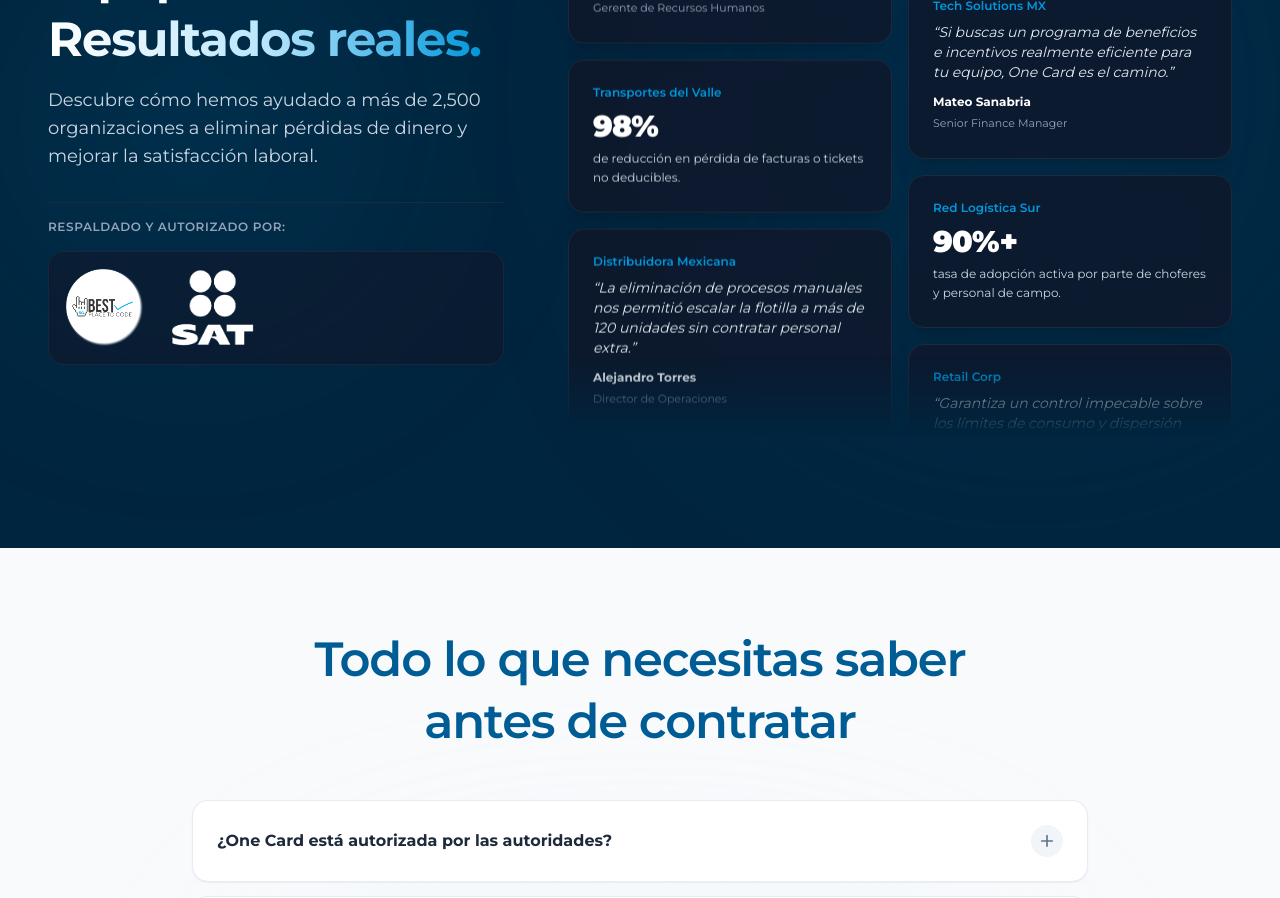
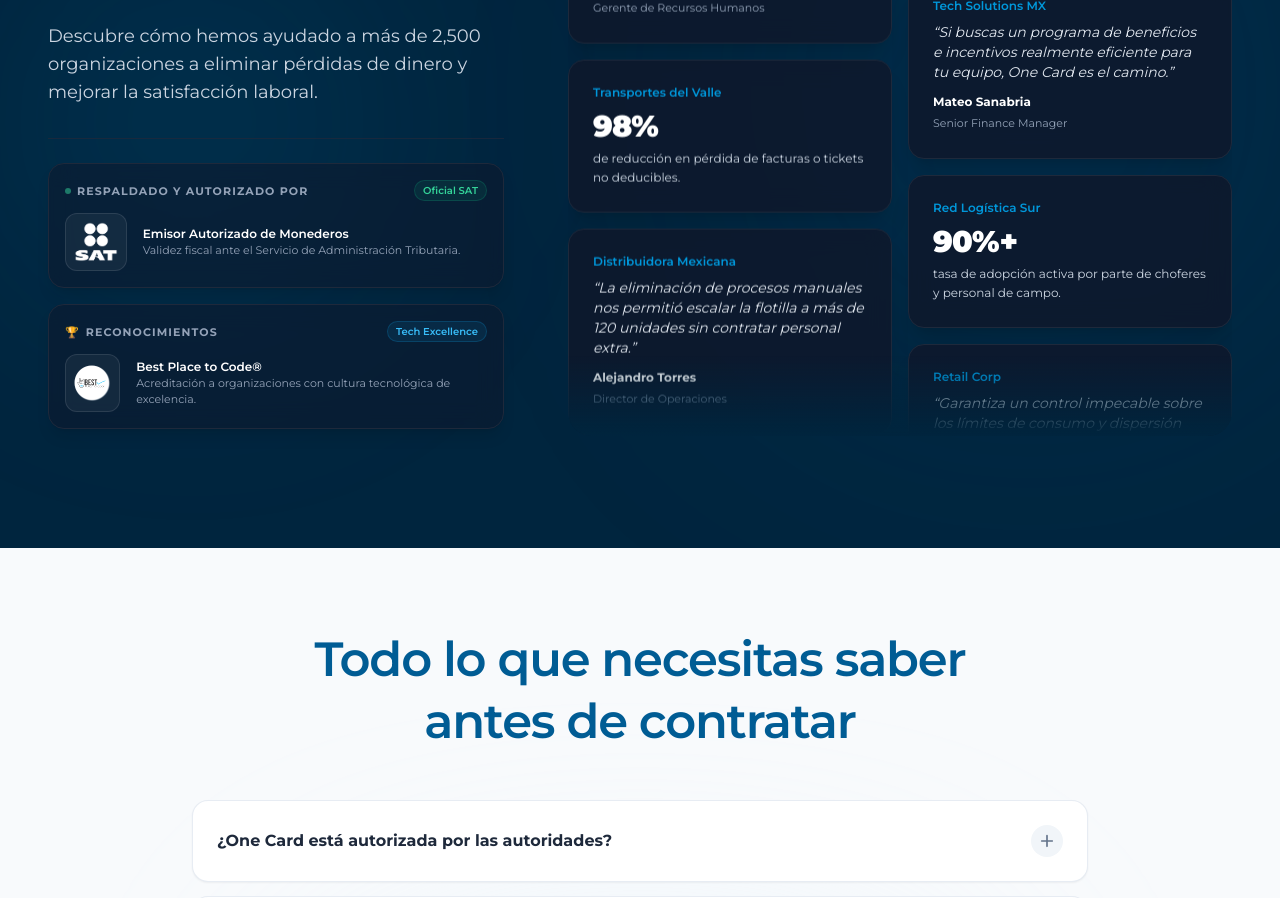
Before and after one commit to jhon-henao13/onecard-wireframe-landing, a React (Vite) app: page / in a window 1280 px wide. Shown: the part 7420-8318 px from the top of the page. Built offline with nearby package versions, Linux system fonts and the light colour scheme.

Commit message:
feat: 2 sections in bloque de sellos in TestimonialsMarquee section

```diff
--- a/src/components/TestimonialsMarquee.jsx
+++ b/src/components/TestimonialsMarquee.jsx
@@ -131,28 +131,72 @@
           </div>
 
           {/* Bloque de Sellos / Certificaciones */}
-          <div className="pt-4 border-t border-slate-800 space-y-4">
-            <p className="text-xs font-semibold text-slate-400 uppercase tracking-wider">
-              Respaldado y Autorizado Por:
-            </p>
-            <div className="flex flex-wrap items-center gap-6 bg-slate-900/60 p-4 rounded-2xl border border-slate-800/80 backdrop-blur-sm">
-              <img
-                src={bestPlaceLogo}
-                alt="Best Place to Code"
-                className="h-20 w-auto object-contain brightness-110 hover:scale-105 transition-transform"
-              />
-              <img
-                src={satLogo}
-                alt="SAT Autorizado"
-                className="h-20 w-auto object-contain brightness-110 hover:scale-105 transition-transform"
-              />
-              {/* <img
-                src={cnbvLogo}
-                alt="Regulado CNBV"
-                className="h-20 w-auto object-contain brightness-110 hover:scale-105 transition-transform"
-              /> */}
+          {/* Bloque de Sellos / Certificaciones - Dividido en 2 Secciones UI Premium */}
+          <div className="pt-6 border-t border-slate-800/80 space-y-4">
+
+            {/* SECCIÓN 1: Respaldado y Autorizado por el SAT */}
+            <div className="group relative bg-slate-900/50 hover:bg-slate-900/80 p-4 rounded-2xl border border-slate-800 hover:border-onecard-sky/40 transition-all duration-300 backdrop-blur-md shadow-lg">
+              <div className="flex items-center justify-between mb-3">
+                <span className="text-[11px] font-bold text-slate-400 uppercase tracking-widest flex items-center gap-1.5">
+                  <span className="w-1.5 h-1.5 rounded-full bg-emerald-400 animate-pulse"></span>
+                  Respaldado y Autorizado por
+                </span>
+                <span className="text-[10px] font-semibold text-emerald-400 bg-emerald-500/10 border border-emerald-500/20 px-2 py-0.5 rounded-full">
+                  Oficial SAT
+                </span>
+              </div>
+              <div className="flex items-center gap-4">
+                <div className="bg-white/5 p-2 rounded-xl border border-white/10 group-hover:border-onecard-sky/30 transition-colors">
+                  <img
+                    src={satLogo}
+                    alt="SAT Autorizado"
+                    className="h-10 w-auto object-contain filter brightness-110 group-hover:scale-105 transition-transform duration-300"
+                  />
+                </div>
+                <div className="text-xs">
+                  <p className="font-semibold text-white group-hover:text-onecard-sky transition-colors">
+                    Emisor Autorizado de Monederos
+                  </p>
+                  <p className="text-slate-400 text-[11px]">
+                    Validez fiscal ante el Servicio de Administración Tributaria.
+                  </p>
+                </div>
+              </div>
             </div>
+
+            {/* SECCIÓN 2: Reconocimientos y Best Place to Code */}
+            <div className="group relative bg-slate-900/50 hover:bg-slate-900/80 p-4 rounded-2xl border border-slate-800 hover:border-onecard-sky/40 transition-all duration-300 backdrop-blur-md shadow-lg">
+              <div className="flex items-center justify-between mb-3">
+                <span className="text-[11px] font-bold text-slate-400 uppercase tracking-widest flex items-center gap-1.5">
+                  <span className="text-amber-400">🏆</span>
+                  Reconocimientos
+                </span>
+                <span className="text-[10px] font-semibold text-sky-400 bg-sky-500/10 border border-sky-500/20 px-2 py-0.5 rounded-full">
+                  Tech Excellence
+                </span>
+              </div>
+              <div className="flex items-center gap-4">
+                <div className="bg-white/5 p-2 rounded-xl border border-white/10 group-hover:border-onecard-sky/30 transition-colors">
+                  <img
+                    src={bestPlaceLogo}
+                    alt="Best Place to Code"
+                    className="h-10 w-auto object-contain filter brightness-110 group-hover:scale-105 transition-transform duration-300"
+                  />
+                </div>
+                <div className="text-xs">
+                  <p className="font-semibold text-white group-hover:text-onecard-sky transition-colors">
+                    Best Place to Code®
+                  </p>
+                  <p className="text-slate-400 text-[11px]">
+                    Acreditación a organizaciones con cultura tecnológica de excelencia.
+                  </p>
+                </div>
+              </div>
+            </div>
+
           </div>
+
+
         </motion.div>
 
         {/* COLUMNA DERECHA: Carrusel Infinito Doble (Up/Down) */}
```
